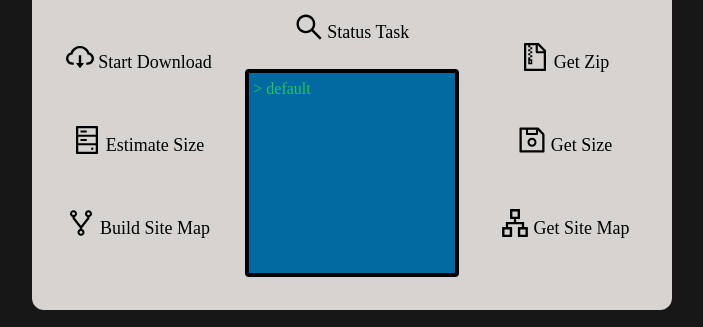
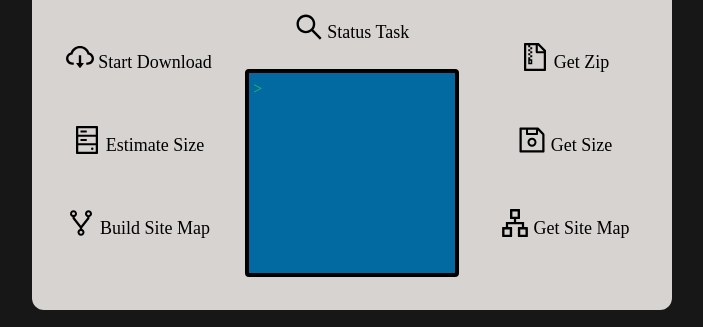
Before and after one commit to acdemeg/WebDownloaderFrontend, a React (Create React App) app: page / in a window 1280 px wide. Shown: the part 277-604 px from the top of the page, without its empty margins (288-991 px from the left). Built offline with nearby package versions, Linux system fonts and the light colour scheme; a web font is replaced by a local one.

Commit message:
Refactoring

```diff
--- a/src/app/ContextProvider.tsx
+++ b/src/app/ContextProvider.tsx
@@ -1,11 +1,7 @@
 import React, { useContext, useState } from 'react';
+import { Children, ContextState } from './Types';
 
-type T = {
-  description: string,
-  setDescription: (desk: string) => void
-}
-
-const Context = React.createContext<T>({
+const Context = React.createContext<ContextState>({
   description: "",
   setDescription: () => {}
 });
@@ -14,11 +10,9 @@ export const useContextProvider = () => {
   return useContext(Context);
 }
 
-type Children = { children: React.ReactNode }
-
 const ContextProvider: React.FC<Children> = ({ children }) =>   {
 
-  const [state, setState] = useState<string>("default");
+  const [state, setState] = useState<string>("");
 
   const setDescription = (desk: string) => {
     setState(desk);
--- /dev/null
+++ b/src/app/Interfaces.ts
@@ -0,0 +1,7 @@
+
+export interface BtnProps {
+  bgColor?: string,
+  title: string,
+  Icon: React.ForwardRefExoticComponent<any>,
+
+}
--- /dev/null
+++ b/src/app/Types.ts
@@ -0,0 +1,7 @@
+
+export type ContextState = {
+  description: string,
+  setDescription: (desk: string) => void
+}
+
+export type Children = { children: React.ReactNode }
--- a/src/app/components/Btn.tsx
+++ b/src/app/components/Btn.tsx
@@ -1,13 +1,8 @@
 import React from 'react';
 import { Button } from 'antd';
 import { useContextProvider } from '../ContextProvider';
+import { BtnProps } from '../Interfaces';
 
-interface BtnProps {
-  bgColor?: string,
-  title: string,
-  Icon: React.ForwardRefExoticComponent<any>,
-
-}
 
 const Btn: React.FC<BtnProps> = ({ title, Icon }) => {
 
@@ -16,7 +11,8 @@ const Btn: React.FC<BtnProps> = ({ title, Icon }) => {
   return (
     <div>
       <Button
-        onClick={() => setDescription(title)}
+        onMouseEnter={() => setDescription(title)}
+        onMouseLeave={() => setDescription("")}
         className={`rounded-md h-11 w-44 text-lg hover:text-white`}
         icon={<Icon style={{ fontSize: '28px'}}/>}>
         {title}
```
